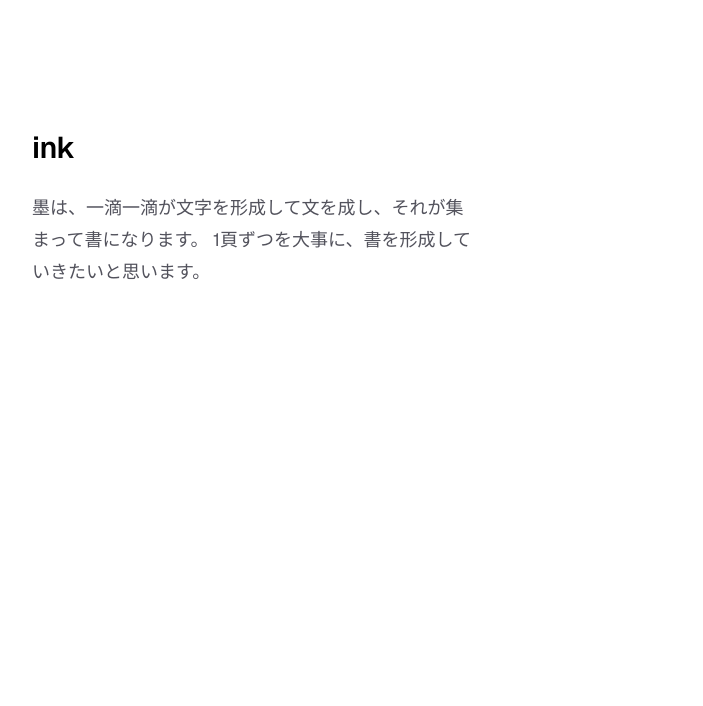
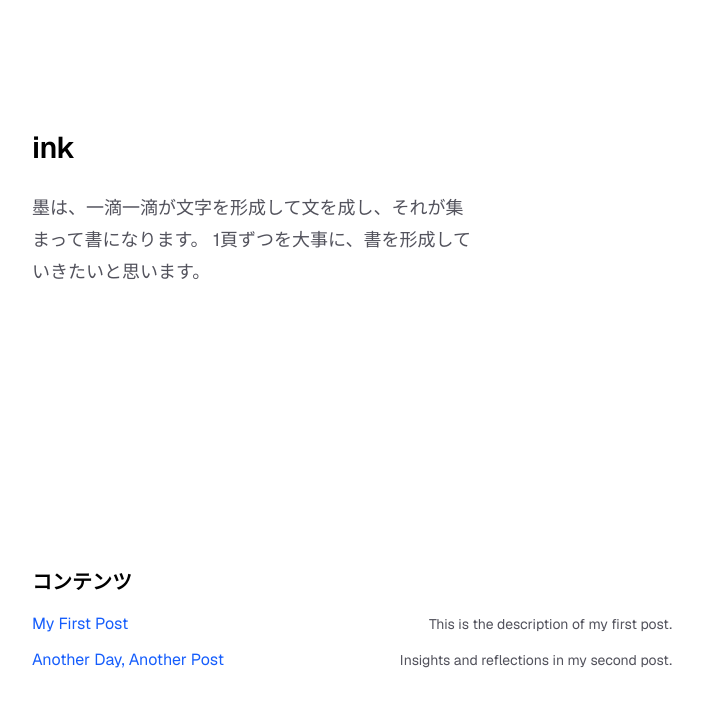
Before and after one commit to aidyak/ink, a Next.js app: page /ink in a window 1280 px wide. Shown: the top 706 px of the page, without its empty margins (288-991 px from the left). Built offline with nearby package versions, Linux system fonts and the light colour scheme.

Commit message:
動的に色々できるように整備

```diff
--- /dev/null
+++ b/src/app/[title]/page.tsx
@@ -0,0 +1,55 @@
+import type { Metadata } from "next";
+import { notFound } from "next/navigation";
+import { posts } from "@/content/posts";
+
+type Params = { title: string };
+
+export async function generateStaticParams() {
+  // 静的エクスポートで全記事をプリレンダー
+  return posts.map((p) => ({ title: p.slug }));
+}
+
+export async function generateMetadata({
+    params,
+}: {
+    params: Promise<Params>;
+}): Promise<Metadata> {
+    const { title } = await params;
+    const post = posts.find((p) => p.slug === title);
+    if (!post) {
+        return {
+            title: "記事が見つかりません",
+        };
+    }
+    return {
+        title: post.title,
+        description: post.description,
+        openGraph: {
+            title: post.title,
+            description: post.description,
+            url: `${process.env.NEXT_PUBLIC_BASE_PATH ?? ""}/${post.slug}`,
+        },
+    };
+}
+
+export default async function PostPage({
+    params,
+}: {
+    params: Promise<Params>;
+}) {
+  const { title } = await params;
+  const post = posts.find((p) => p.slug === title);
+  if (!post) notFound();
+
+  return (
+    <article className="prose mx-auto max-w-3xl px-6 py-12 text-black dark:text-zinc-50">
+      <h1 className="mb-2">{post.title}</h1>
+      {post.description ? (
+        <p className="mb-6 text-sm text-zinc-600 dark:text-zinc-400">
+          {post.description}
+        </p>
+      ) : null}
+      <div>{post.body ?? "本文は準備中です。"}</div>
+    </article>
+  );
+}
--- a/src/app/ink/page.tsx
+++ b/src/app/ink/page.tsx
@@ -1,4 +1,6 @@
 import Image from "next/image";
+import Link from "next/link";
+import { posts } from "@/content/posts";
 
 export default function Home() {
   return (
@@ -13,6 +15,30 @@ export default function Home() {
             1頁ずつを大事に、書を形成していきたいと思います。
           </p>
         </div>
+
+        {/* Posts Section */}
+        <section className="mt-12 w-full">
+          <h2 className="mb-4 text-xl font-semibold text-black dark:text-zinc-50">
+            コンテンツ
+          </h2>
+          <ul className="space-y-3">
+            {posts.map((p) => (
+              <li key={p.slug} className="flex items-center justify-between">
+                <Link
+                  href={`/${p.slug}`}
+                  className="text-blue-600 hover:underline dark:text-blue-400"
+                >
+                  {p.title}
+                </Link>
+                {p.description ? (
+                  <span className="text-sm text-zinc-600 dark:text-zinc-400">
+                    {p.description}
+                  </span>
+                ) : null}
+              </li>
+            ))}
+          </ul>
+        </section>
       </main>
     </div>
   );
--- /dev/null
+++ b/src/content/posts/index.ts
@@ -0,0 +1,24 @@
+export type Post = {
+    slug: string;
+    title: string;
+    date: string;
+    description?: string;
+    body?: string;
+}
+
+export const posts: Post[] = [
+    {
+        slug: "first-post",
+        title: "My First Post",
+        date: "2024-06-01",
+        description: "This is the description of my first post.",
+        body: "Welcome to my first post! This is where I share my thoughts and ideas."
+    },
+    {
+        slug: "second-post",
+        title: "Another Day, Another Post",
+        date: "2024-06-15",
+        description: "Insights and reflections in my second post.",
+        body: "In this post, I delve deeper into my experiences and share more insights."
+    },
+];
```
